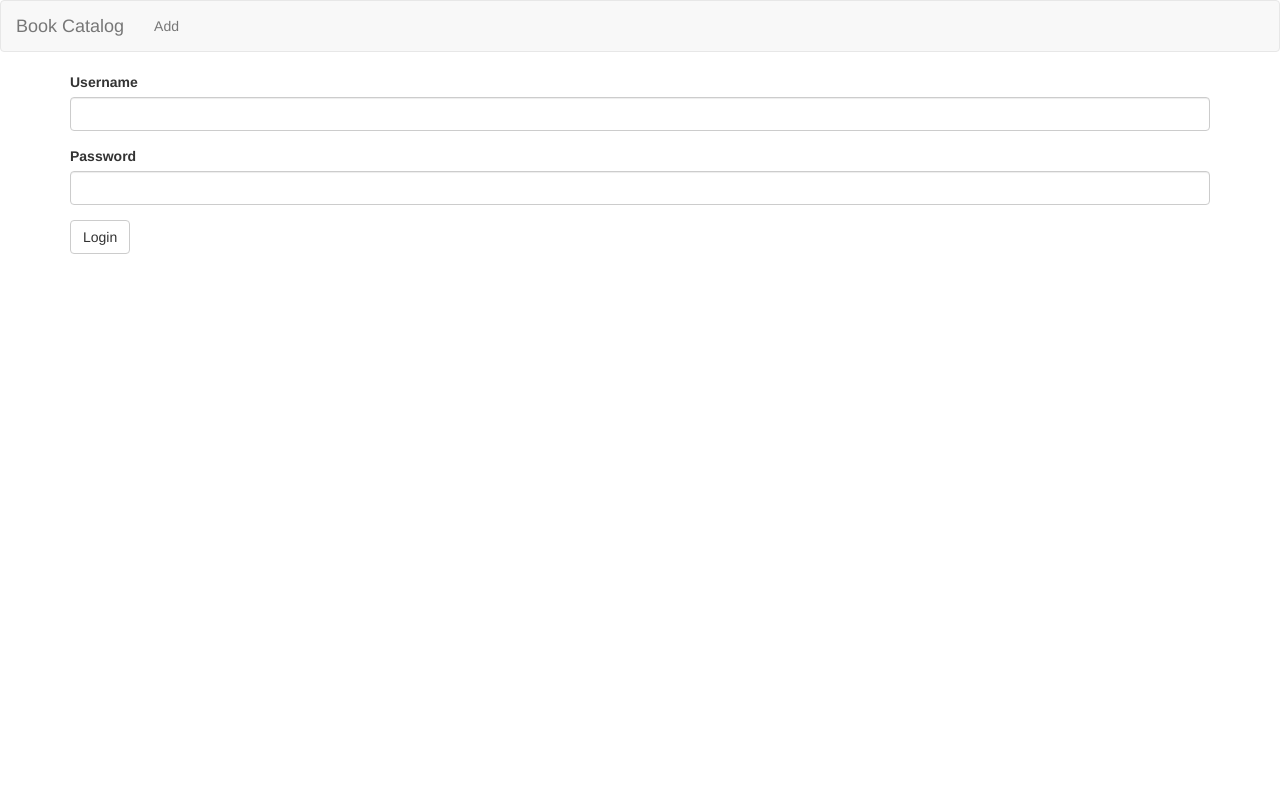
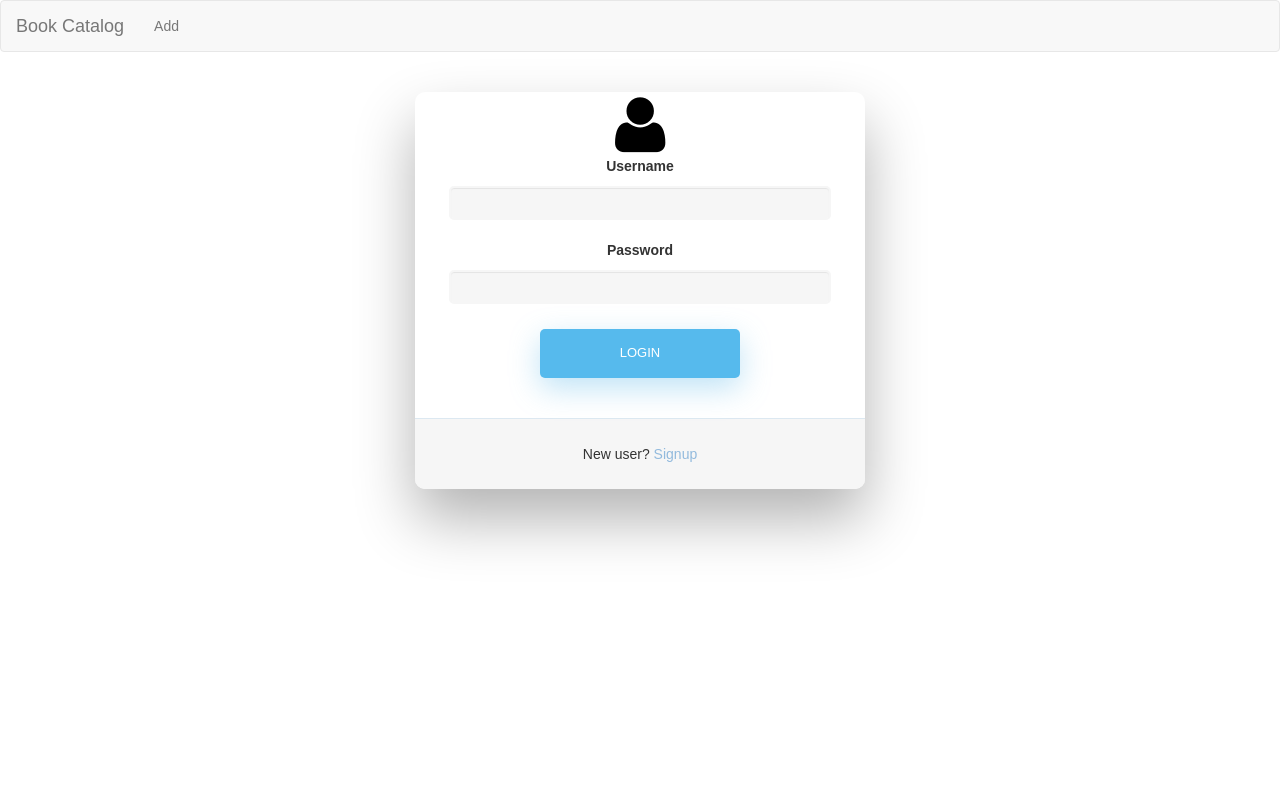
Before and after one commit to abhinavchat/book-store, a Flask app: page /login in a window 1280 px wide. Run offline with Flask 2, Linux system fonts and the light colour scheme; some libraries are stand-ins or nearby versions.

Commit message:
Facelift of Login and Signup screens

```diff
--- a/book_store/forms.py
+++ b/book_store/forms.py
@@ -1,5 +1,5 @@
 from flask_wtf import FlaskForm
-from wtforms import StringField, SubmitField, TextAreaField, IntegerField
+from wtforms import StringField, SubmitField, TextAreaField, IntegerField, PasswordField
 from wtforms.validators import ValidationError, DataRequired, Length, EqualTo, Email
 from book_store.models import Book, User
 
@@ -32,16 +32,16 @@ class EditBookForm(BookForm):
 
 class LoginForm(FlaskForm):
     username = StringField('Username', validators=[DataRequired()])
-    password = StringField('Password', validators=[DataRequired()])
+    password = PasswordField('Password', validators=[DataRequired()])
     submit = SubmitField('Login')
 
 
 class SignupForm(FlaskForm):
     username = StringField('Username', validators=[DataRequired()])
-    email = StringField('email', validators=[DataRequired(), Email()])
-    password = StringField('Password', validators=[DataRequired()])
-    password2 = StringField('Confirm Password', validators=[DataRequired(), EqualTo('password', message=f'Password and Confirm Passwords must be same')])
-    submit = SubmitField('Register')
+    email = StringField('Email Address', validators=[DataRequired(), Email()])
+    password = PasswordField('Password', validators=[DataRequired()])
+    password2 = PasswordField('Confirm Password', validators=[DataRequired(), EqualTo('password', message=f'Password and Confirm Passwords must be same')])
+    submit = SubmitField('Signup')
 
     def validate_username(self, username):
         user = User.query.filter_by(username=username.data).first()
--- a/book_store/routes.py
+++ b/book_store/routes.py
@@ -84,7 +84,7 @@ def login():
 
 
 @app.route('/signup', methods=['GET', 'POST'])
-def register():
+def signup():
     form = SignupForm()
     if form.validate_on_submit():
         user = User(username=form.username.data, email=form.email.data)
--- /dev/null
+++ b/book_store/static/css/login.css
@@ -0,0 +1,262 @@
+
+/* BASIC */
+
+html {
+    background-color: #56baed;
+  }
+
+  body {
+    font-family: "Poppins", sans-serif;
+    height: 100vh;
+  }
+
+  a {
+    color: #92badd;
+    display:inline-block;
+    text-decoration: none;
+    font-weight: 400;
+  }
+
+  h2 {
+    text-align: center;
+    font-size: 16px;
+    font-weight: 600;
+    text-transform: uppercase;
+    display:inline-block;
+    margin: 40px 8px 10px 8px;
+    color: #cccccc;
+  }
+
+
+
+  /* STRUCTURE */
+
+  .wrapper {
+    display: flex;
+    align-items: center;
+    flex-direction: column;
+    justify-content: center;
+    width: 100%;
+    min-height: 100%;
+    padding: 20px;
+  }
+
+  #formContent {
+    -webkit-border-radius: 10px 10px 10px 10px;
+    border-radius: 10px 10px 10px 10px;
+    background: #fff;
+    padding: 30px;
+    width: 90%;
+    max-width: 450px;
+    position: relative;
+    padding: 0px;
+    -webkit-box-shadow: 0 30px 60px 0 rgba(0,0,0,0.3);
+    box-shadow: 0 30px 60px 0 rgba(0,0,0,0.3);
+    text-align: center;
+  }
+
+  #formFooter {
+    background-color: #f6f6f6;
+    border-top: 1px solid #dce8f1;
+    padding: 25px;
+    text-align: center;
+    -webkit-border-radius: 0 0 10px 10px;
+    border-radius: 0 0 10px 10px;
+  }
+
+
+
+  /* TABS */
+
+  h2.inactive {
+    color: #cccccc;
+  }
+
+  h2.active {
+    color: #0d0d0d;
+    border-bottom: 2px solid #5fbae9;
+  }
+
+
+
+  /* FORM TYPOGRAPHY*/
+
+  input[type=button], input[type=submit], input[type=reset]  {
+    background-color: #56baed;
+    border: none;
+    color: white;
+    padding: 15px 80px;
+    text-align: center;
+    text-decoration: none;
+    display: inline-block;
+    text-transform: uppercase;
+    font-size: 13px;
+    -webkit-box-shadow: 0 10px 30px 0 rgba(95,186,233,0.4);
+    box-shadow: 0 10px 30px 0 rgba(95,186,233,0.4);
+    -webkit-border-radius: 5px 5px 5px 5px;
+    border-radius: 5px 5px 5px 5px;
+    margin: 5px 20px 40px 20px;
+    -webkit-transition: all 0.3s ease-in-out;
+    -moz-transition: all 0.3s ease-in-out;
+    -ms-transition: all 0.3s ease-in-out;
+    -o-transition: all 0.3s ease-in-out;
+    transition: all 0.3s ease-in-out;
+  }
+
+  input[type=button]:hover, input[type=submit]:hover, input[type=reset]:hover  {
+    background-color: #39ace7;
+  }
+
+  input[type=button]:active, input[type=submit]:active, input[type=reset]:active  {
+    -moz-transform: scale(0.95);
+    -webkit-transform: scale(0.95);
+    -o-transform: scale(0.95);
+    -ms-transform: scale(0.95);
+    transform: scale(0.95);
+  }
+
+  input[type=text], input[type=password] {
+    background-color: #f6f6f6;
+    border: none;
+    color: #0d0d0d;
+    padding: 15px 32px;
+    text-align: center;
+    text-decoration: none;
+    display: inline-block;
+    font-size: 16px;
+    margin: 5px;
+    width: 85%;
+    border: 2px solid #f6f6f6;
+    -webkit-transition: all 0.5s ease-in-out;
+    -moz-transition: all 0.5s ease-in-out;
+    -ms-transition: all 0.5s ease-in-out;
+    -o-transition: all 0.5s ease-in-out;
+    transition: all 0.5s ease-in-out;
+    -webkit-border-radius: 5px 5px 5px 5px;
+    border-radius: 5px 5px 5px 5px;
+  }
+
+  input[type=text]:focus, input[type=password]:focus {
+    background-color: #fff;
+    border-bottom: 2px solid #5fbae9;
+  }
+
+  input[type=text]:placeholder, input[type=password]:placeholder {
+    color: #cccccc;
+  }
+
+
+
+  /* ANIMATIONS */
+
+  /* Simple CSS3 Fade-in-down Animation */
+  .fadeInDown {
+    -webkit-animation-name: fadeInDown;
+    animation-name: fadeInDown;
+    -webkit-animation-duration: 1s;
+    animation-duration: 1s;
+    -webkit-animation-fill-mode: both;
+    animation-fill-mode: both;
+  }
+
+  @-webkit-keyframes fadeInDown {
+    0% {
+      opacity: 0;
+      -webkit-transform: translate3d(0, -100%, 0);
+      transform: translate3d(0, -100%, 0);
+    }
+    100% {
+      opacity: 1;
+      -webkit-transform: none;
+      transform: none;
+    }
+  }
+
+  @keyframes fadeInDown {
+    0% {
+      opacity: 0;
+      -webkit-transform: translate3d(0, -100%, 0);
+      transform: translate3d(0, -100%, 0);
+    }
+    100% {
+      opacity: 1;
+      -webkit-transform: none;
+      transform: none;
+    }
+  }
+
+  /* Simple CSS3 Fade-in Animation */
+  @-webkit-keyframes fadeIn { from { opacity:0; } to { opacity:1; } }
+  @-moz-keyframes fadeIn { from { opacity:0; } to { opacity:1; } }
+  @keyframes fadeIn { from { opacity:0; } to { opacity:1; } }
+
+  .fadeIn {
+    opacity:0;
+    -webkit-animation:fadeIn ease-in 1;
+    -moz-animation:fadeIn ease-in 1;
+    animation:fadeIn ease-in 1;
+
+    -webkit-animation-fill-mode:forwards;
+    -moz-animation-fill-mode:forwards;
+    animation-fill-mode:forwards;
+
+    -webkit-animation-duration:1s;
+    -moz-animation-duration:1s;
+    animation-duration:1s;
+  }
+
+  .fadeIn.first {
+    -webkit-animation-delay: 0.4s;
+    -moz-animation-delay: 0.4s;
+    animation-delay: 0.4s;
+  }
+
+  .fadeIn.second {
+    -webkit-animation-delay: 0.6s;
+    -moz-animation-delay: 0.6s;
+    animation-delay: 0.6s;
+  }
+
+  .fadeIn.third {
+    -webkit-animation-delay: 0.8s;
+    -moz-animation-delay: 0.8s;
+    animation-delay: 0.8s;
+  }
+
+  .fadeIn.fourth {
+    -webkit-animation-delay: 1s;
+    -moz-animation-delay: 1s;
+    animation-delay: 1s;
+  }
+
+  /* Simple CSS3 Fade-in Animation */
+  .underlineHover:after {
+    display: block;
+    left: 0;
+    bottom: -10px;
+    width: 0;
+    height: 2px;
+    background-color: #56baed;
+    content: "";
+    transition: width 0.2s;
+  }
+
+  .underlineHover:hover {
+    color: #0d0d0d;
+  }
+
+  .underlineHover:hover:after{
+    width: 100%;
+  }
+
+
+
+  /* OTHERS */
+
+  *:focus {
+      outline: none;
+  }
+
+  #icon {
+    width:60%;
+  }
--- a/book_store/templates/base.html
+++ b/book_store/templates/base.html
@@ -5,6 +5,10 @@
     {% else %}
         Welcome to the Book Store
     {% endif %}
+{% endblock %}
+{% block styles %}
+    {{ super() }}
+    <link rel="stylesheet" href="{{ url_for('static', filename='css/main.css')}}">
 {% endblock %}
 {% block navbar %}
 <nav class="navbar navbar-default">
--- a/book_store/templates/login.html
+++ b/book_store/templates/login.html
@@ -1,6 +1,28 @@
 {% extends 'base.html' %}
 {% import 'bootstrap/wtf.html' as wtf %}
+{% block styles %}
+    {{ super() }}
+    <link rel="stylesheet" href="{{ url_for('static', filename='css/login.css')}}">
+{% endblock %}
 
 {% block appcontent %}
-    {{ wtf.quick_form(form) }}
+<div class="wrapper fadeInDown">
+    <div id="formContent">
+      <!-- Tabs Titles -->
+
+      <!-- Icon -->
+      <div class="fadeIn first">
+        <img src="{{ url_for('static', filename='images/user-logo.png') }}" id="icon" alt="User Icon" style="height:64px; width:64px;"/>
+      </div>
+
+      <!-- Login Form -->
+      {{ wtf.quick_form(form) }}
+
+      <!-- Remind Passowrd -->
+      <div id="formFooter">
+        <span>New user? <a href="{{ url_for('signup') }}">Signup</a></span>
+      </div>
+
+    </div>
+</div>
 {% endblock %}
```
Also changed, not shown: book_store/static/css/main.css (deleted, +0 -41 lines), book_store/templates/signup.html (+23 -1 lines), book_store/static/images/user-logo.png (added).
